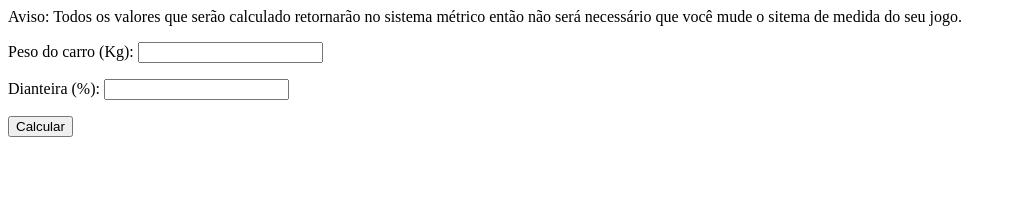
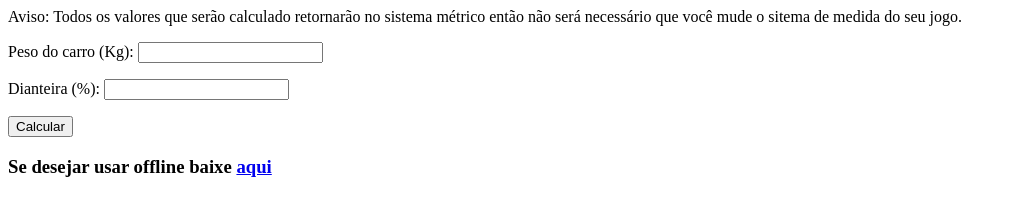
Before and after one commit to JohnWick92/ForzaMotorSportForms, a plain HTML site: page Forza-Forms/index.html in a window 1280 px wide. Shown: the whole page, without its empty margins (0-1016 px from the left). Drawn offline with Linux system fonts and the light colour scheme.

Commit message:
Update index.html

```diff
--- a/Forza-Forms/index.html
+++ b/Forza-Forms/index.html
@@ -16,5 +16,6 @@
     <div id="divR">
 
     </div>
+    <h3>Se desejar usar offline baixe <a href="Forms.jar">aqui</a>
 </body>
 </html>
```
